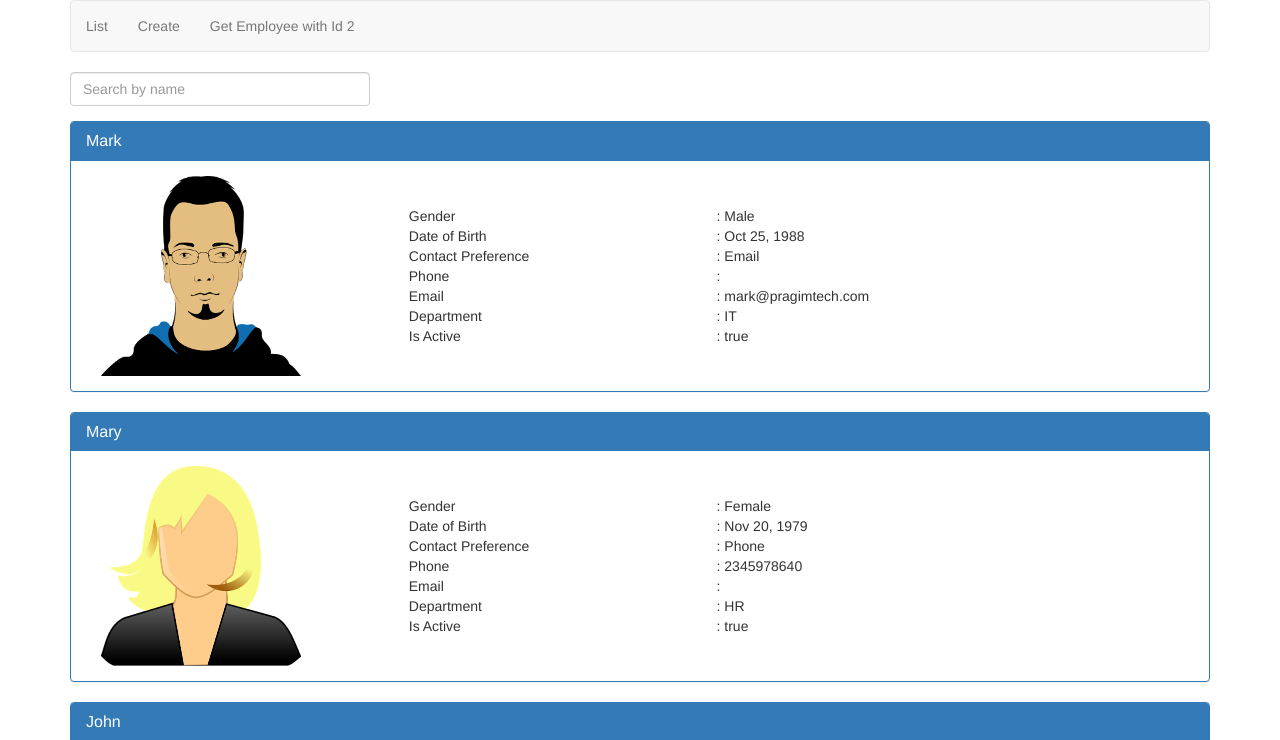
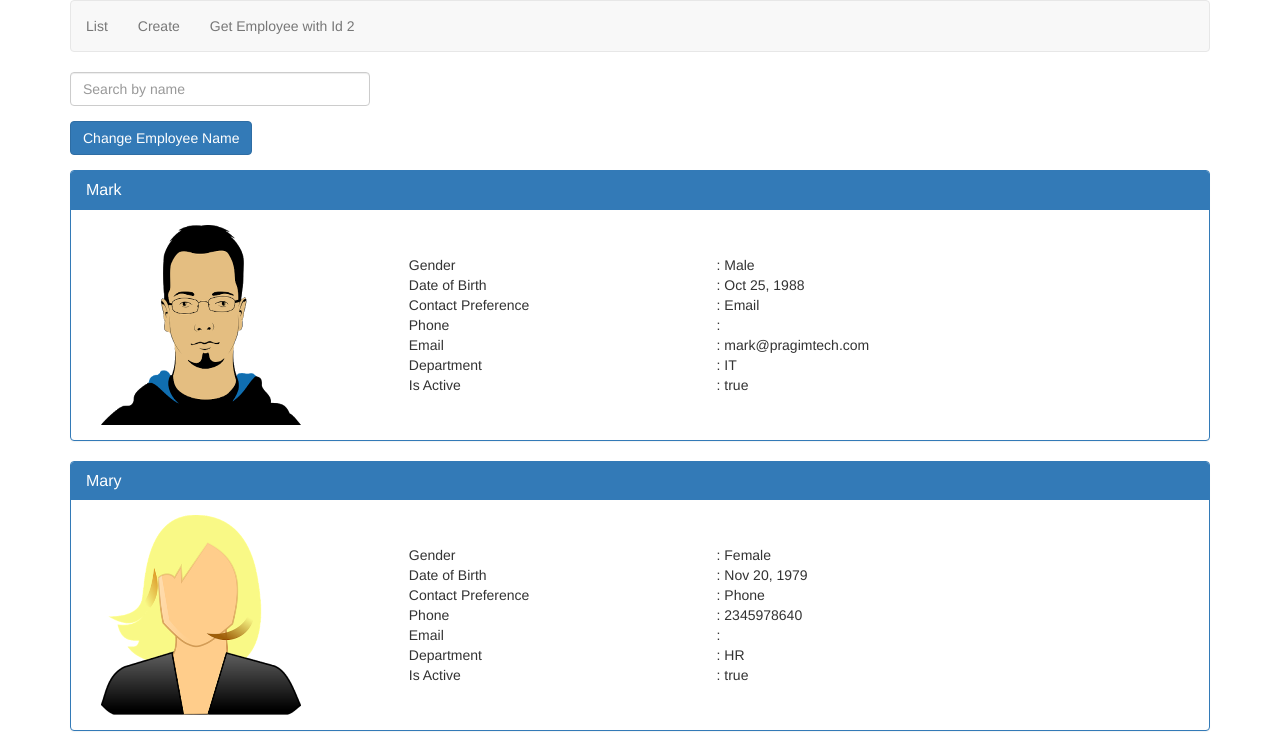
Before and after one commit to bhaveshmaniya/AngularDemo, an Angular app: page /list in a window 1280 px wide. Shown: the top 740 px of the page. Built offline with nearby package versions, Linux system fonts and the light colour scheme.

Commit message:
Apply data filter logic at component level(not using pipe filter)

```diff
--- a/src/app/employees/employee-filter.pipe.ts
+++ b/src/app/employees/employee-filter.pipe.ts
@@ -3,7 +3,7 @@ import { Employee } from '../models/employee.model';
 
 @Pipe({
     name: 'employeeFilter',
-    pure : true
+    pure: true
 })
 export class EmployeeFilterPipe implements PipeTransform {
     transform(employees: Employee[], searchTerm: string): Employee[] {
--- a/src/app/employees/list-employees.component.html
+++ b/src/app/employees/list-employees.component.html
@@ -1,10 +1,11 @@
 <div class="form-group">
   <input type="text" class="form-control" placeholder="Search by name" style="width:300px" [(ngModel)]="searchTerm" />
 </div>
-
-<div *ngFor="let employee of employees | employeeFilter:searchTerm">
+<div class="form-group">
+  <button type="button" class="btn btn-primary" (click)="changeEmployeeName()">Change Employee Name</button>
+</div>
+<div *ngFor="let employee of filteredEmployees">
   <div (click)="onClick(employee.id)" class="pointerCursor">
     <app-display-employee [employee]="employee"></app-display-employee>
   </div>
-
 </div>
--- a/src/app/employees/list-employees.component.ts
+++ b/src/app/employees/list-employees.component.ts
@@ -9,15 +9,25 @@ import { Router } from '@angular/router';
   styleUrls: ['./list-employees.component.css']
 })
 export class ListEmployeesComponent implements OnInit {
-  searchTerm : string;
   employees: Employee[];
   employeeToDisplay: Employee;
+  filteredEmployees: Employee[];
+
+  private _searchTerm: string;
+  get searchTerm(): string {
+    return this._searchTerm;
+  }
+  set searchTerm(value: string) {
+    this._searchTerm = value;
+    this.filteredEmployees = this.filterEmployees(value);
+  }
 
   constructor(private _employeeService: EmployeeService,
     private _router: Router) { }
 
   ngOnInit() {
     this.employees = this._employeeService.getEmployees();
+    this.filteredEmployees = this.employees;
     this.employeeToDisplay = this.employees[0];
   }
 
@@ -25,4 +35,12 @@ export class ListEmployeesComponent implements OnInit {
     this._router.navigate(['/employees', employeeId]);
   }
 
+  filterEmployees(searchKeyword: string) {
+    return this.employees.filter(e => e.name.toLowerCase().indexOf(searchKeyword.toLowerCase()) !== -1);
+  }
+
+  changeEmployeeName() {
+    this.employees[0].name = "Jordan";
+    this.filteredEmployees = this.filterEmployees(this.searchTerm);
+  }
 }
```
